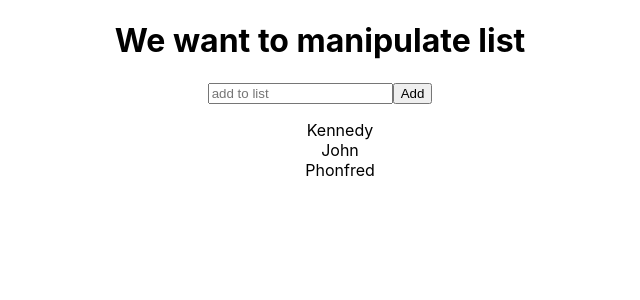
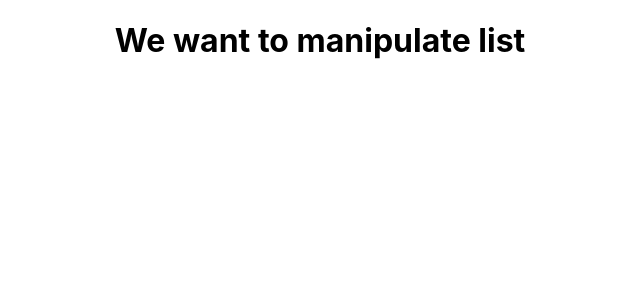
Before and after one commit to paullaster/list-manipulation-react, a React (Create React App) app: page / in a window 1280 px wide. Shown: the top 300 px of the page, without its empty margins (320-960 px from the left). Built offline with nearby package versions, Linux system fonts and the light colour scheme.

Commit message:
refactoring add iitem

```diff
--- a/src/App.js
+++ b/src/App.js
@@ -17,7 +17,13 @@ const initialList = [
   }
 ];
 
-function App() {
+const AddItem = ( {value, onChange, onClick}) => {
+
+};
+
+const List = () => {};
+
+const App = () => {
   const [list, setList] = useState (initialList);
   const [name, setName] = useState ('');
 
@@ -35,17 +41,14 @@ function App() {
   return (
     <div className="App">
       <h1> We want to manipulate list </h1>
-      <div>
-        <input type="text" id="list" placeholder="add to list" value={name} onChange={handleChange} />
-        <button type="button" onClick={handleAdd}>Add</button>
-      </div>
-      <ul>
-        {list.map ( (item) => {
-          return (
-            <li className='list-item' key={item.ID}>{item.name}</li>
-          )
-        })}
-      </ul>
+      <AddItem
+      value={name}
+      onChange={handleChange}
+      onClick={handleAdd} />
+
+      <List
+       list={list}
+       />
     </div>
   );
 }
```
